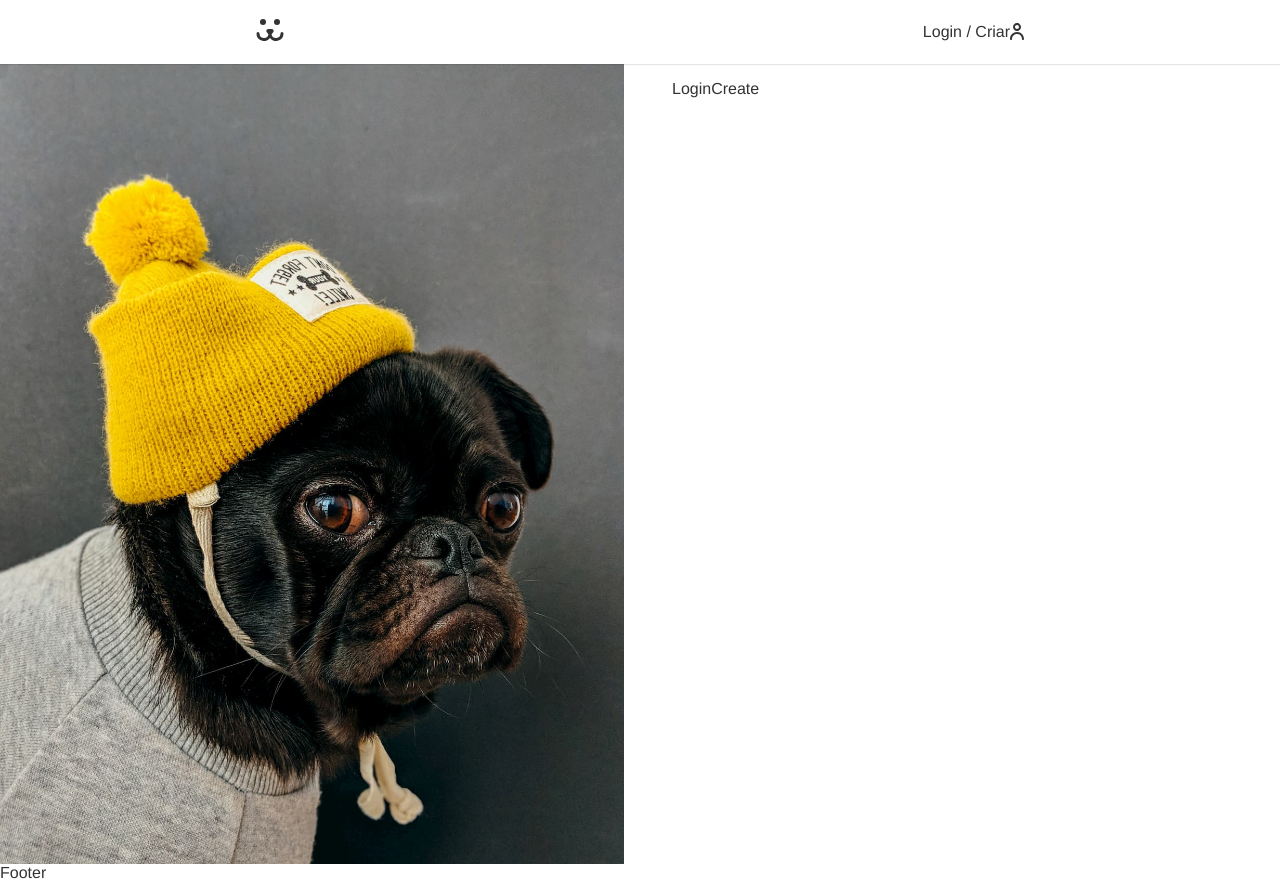
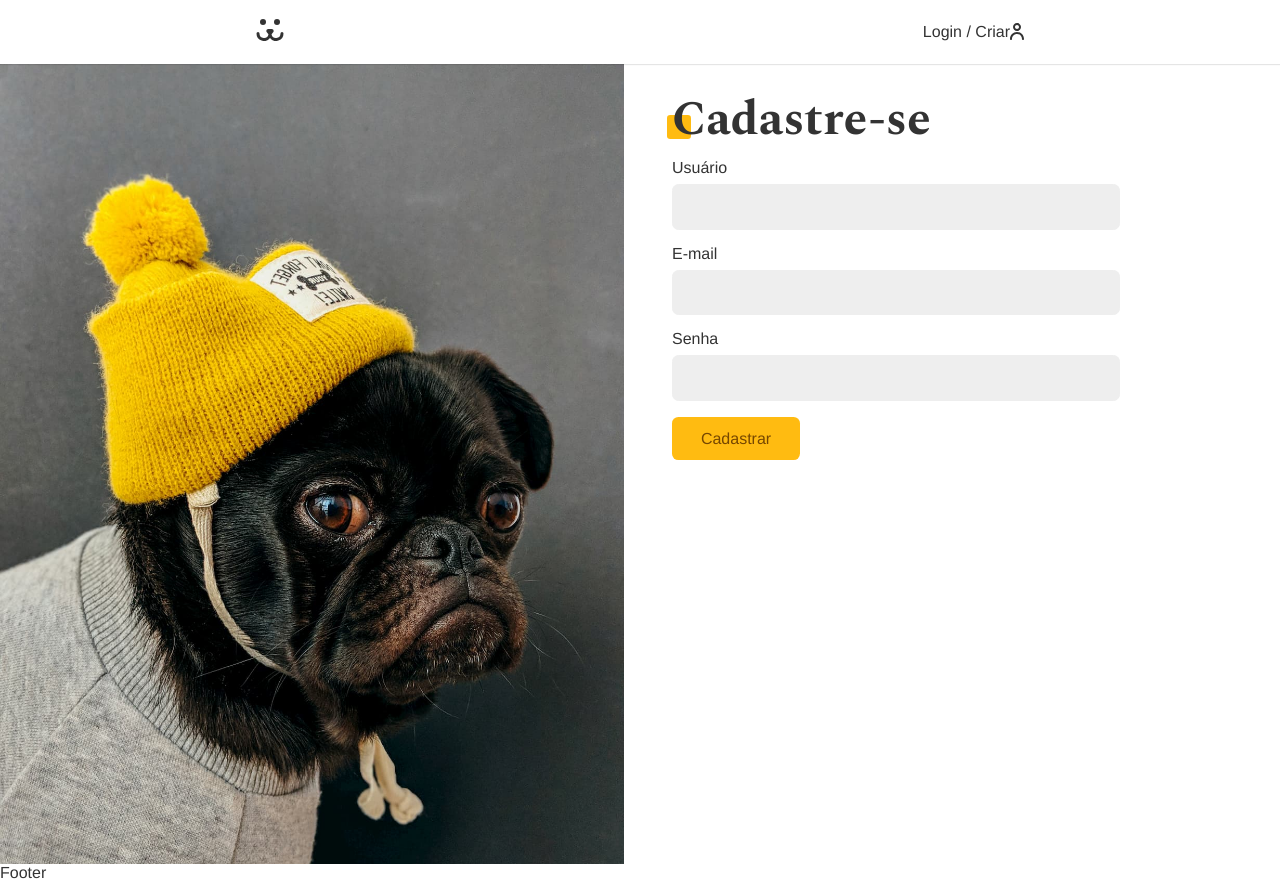
Before and after one commit to GabrielWolf-Dev/dogs-origamid, a React (Create React App) app: page /login/criar in a window 1280 px wide. Built offline with nearby package versions, Linux system fonts and the light colour scheme.

Commit message:
Criação custom hook useFetch e reestruturando pastas

```diff
--- a/src/App.js
+++ b/src/App.js
@@ -9,8 +9,8 @@
 import { UserStorage } from './context/UserContext';
 
 /* Components & Assets */
-import Header from './pages/Header';
-import Footer from './pages/Footer';
+import Header from './screens/Header';
+import Footer from './screens/Footer';
 import Home from './pages/Home';
 import Login from './pages/Login';
 import Account from './pages/Account';
--- a/src/api.js
+++ b/src/api.js
@@ -36,3 +36,16 @@
     }
   }
 }
+
+export function USER_POST(body) {
+  return {
+    url: API_URL + '/api/user',
+    options: {
+      method: 'POST',
+      headers: {
+        'Content-Type': 'application/json'
+      },
+      body: JSON.stringify(body)
+    }
+  }
+}
--- /dev/null
+++ b/src/hooks/useFetch.js
@@ -0,0 +1,39 @@
+import React from 'react';
+
+function useFetch() {
+  const [data, setData] = React.useState(null);const [error, setError] = React.useState(null);const [loading, setLoading] = React.useState(false);
+
+  const request = React.useCallback(async (url, options) => {
+    let response;
+    let json;
+
+    try {
+      setError(null);
+      setLoading(true);
+      response = await fetch(url, options);
+      json = await response.json();
+
+      if(response.ok === false) throw new Error(json.message);
+    } catch(error) {
+      json = null;
+      setError(error.message);
+    } finally {
+      setData(json);
+      setLoading(false);
+
+      return {
+        response,
+        json
+      }
+    }
+  }, []);
+
+  return {
+    data,
+    loading,
+    error,
+    request
+  }
+}
+
+export default useFetch;
--- a/src/hooks/useForm.js
+++ b/src/hooks/useForm.js
@@ -4,7 +4,12 @@
   email: {
     regex: /^(([^<>()[\]\\.,;:\s@"]+(\.[^<>()[\]\\.,;:\s@"]+)*)|(".+"))@((\[[0-9]{1,3}\.[0-9]{1,3}\.[0-9]{1,3}\.[0-9]{1,3}\])|(([a-zA-Z\-0-9]+\.)+[a-zA-Z]{2,}))$/,
     message: 'Preencha um email válido',
-  }
+  },
+  password: {
+    regex: /^(?=.*\d)(?=.*[a-z])(?=.*[A-Z])[0-9a-zA-Z]{8,}$/,
+    message:
+      'A senha precisa ter 1 caracter maíusculo, 1 minúsculo e 1 digito. Com no mínimo 8 caracteres.',
+  },
 }
 
 const useForm = (type) => {
--- a/src/pages/Login/subcomponents/LoginCreate.js
+++ b/src/pages/Login/subcomponents/LoginCreate.js
@@ -1,8 +1,65 @@
 import React from 'react';
 
+/* Custom functions */
+import useForm from '../../../hooks/useForm';
+import { USER_POST } from '../../../api';
+import { UserContext } from '../../../context/UserContext';
+import useFetch from '../../../hooks/useFetch';
+
+/* Components & Assets */
+import Input from '../../../components/Input';
+import Button from '../../../components/Button';
+import Error from '../../../components/Error';
+
 function LoginCreate() {
+  const username = useForm();
+  const email = useForm('email');
+  const password = useForm();
+  const { userLogin } = React.useContext(UserContext);
+  const { loading, error, request } = useFetch();
+
+  async function handleSubmit(event) {
+    event.preventDefault();
+
+    const { url, options } = USER_POST({
+      username: username.value,
+      email: email.value,
+      password: password.value
+    });
+    const { response } = await request(url, options);
+    if(response.ok) userLogin(username.value, password.value);
+  }
+
   return (
-    <div>LoginCreate</div>
+    <section className="animeLeft">
+      <h1 className="title">Cadastre-se</h1>
+
+      <form onSubmit={handleSubmit}>
+        <Input
+          label="Usuário"
+          name="username"
+          type="text"
+          {...username}
+        />
+        <Input
+          label="E-mail"
+          name="email"
+          type="email"
+          {...email}
+        />
+        <Input
+          label="Senha"
+          name="password"
+          type="password"
+          {...password}
+        />
+
+        {loading
+        ? <Button disabled>Cadastrar</Button>
+        : <Button>Cadastrar</Button>}
+        <Error error={error} />
+      </form>
+    </section>
   )
 }
 
```
Also changed, not shown: src/screens/Footer/index.js (renamed from src/pages/Footer/index.js), src/screens/Footer/style.module.css (added), src/screens/Header/index.js (renamed from src/pages/Header/index.js), src/screens/Header/style.module.css (renamed from src/pages/Header/style.module.css).
